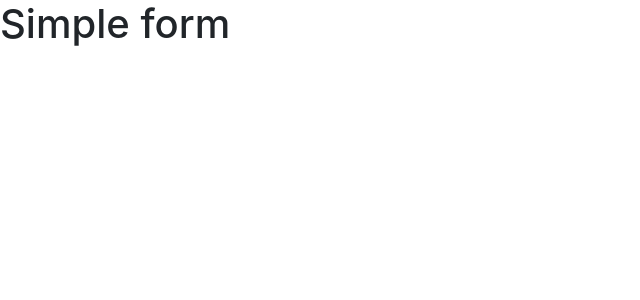
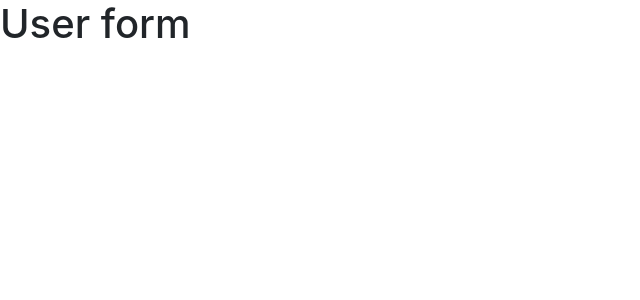
Before and after one commit to blyszcz/react-forms, a React (Create React App) app: page / in a window 1280 px wide. Shown: the top 300 px of the page, without its empty margins (0-640 px from the left). Built offline with nearby package versions, Linux system fonts and the light colour scheme.

Commit message:
Correct imports

```diff
--- a/src/App.js
+++ b/src/App.js
@@ -1,5 +1,5 @@
 import React, { Component } from 'react';
-import { UserForm } from './components/UserForm/UserForm';
+import UserForm from './components/UserForm/UserForm';
 import 'bootstrap/dist/css/bootstrap.min.css';
 
 class App extends Component {
--- a/src/components/UserForm/UserForm.js
+++ b/src/components/UserForm/UserForm.js
@@ -1,10 +1,10 @@
-import React, { Component } from 'react'
+import React, { Component } from 'react';
 
-export class UserForm extends Component {
+class UserForm extends Component {
   render() {
     return (
       <div>
-        <h1>Simple form</h1>
+        <h1>User form</h1>
       </div>
     )
   }
```
